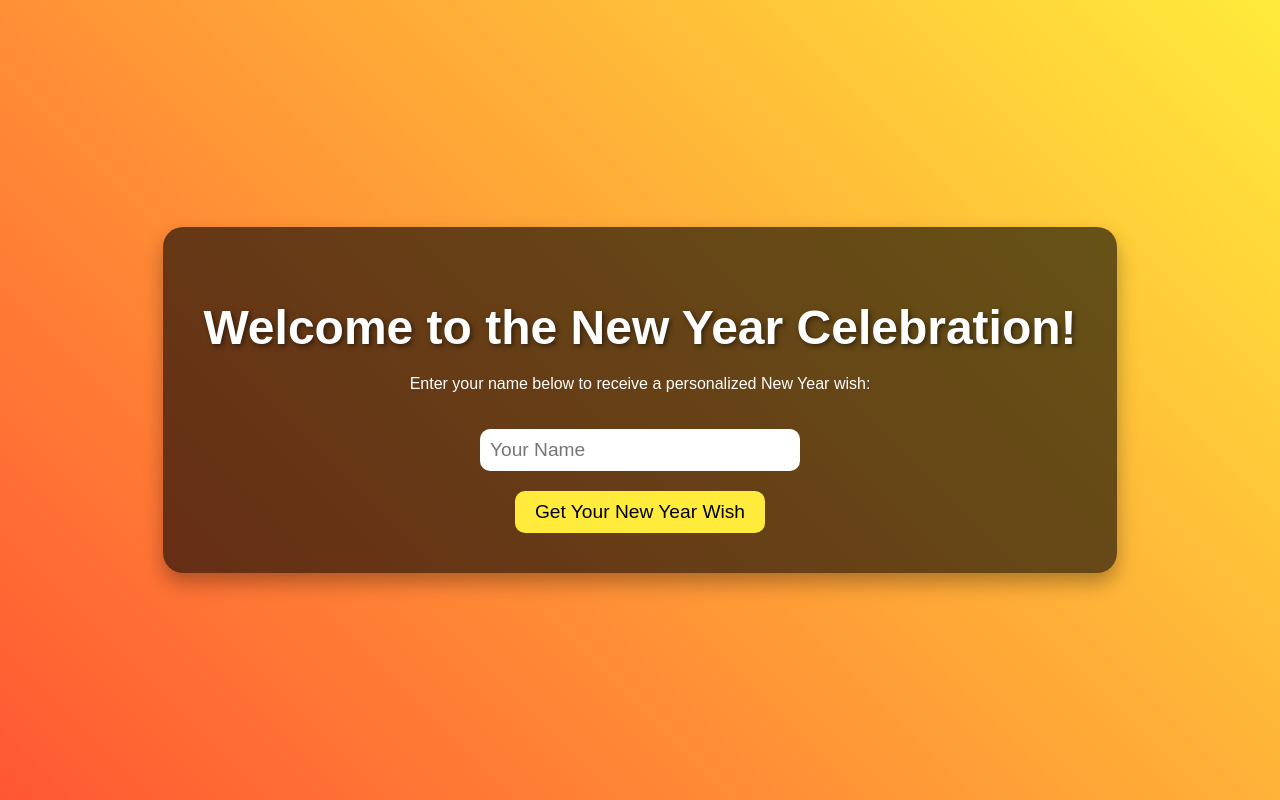
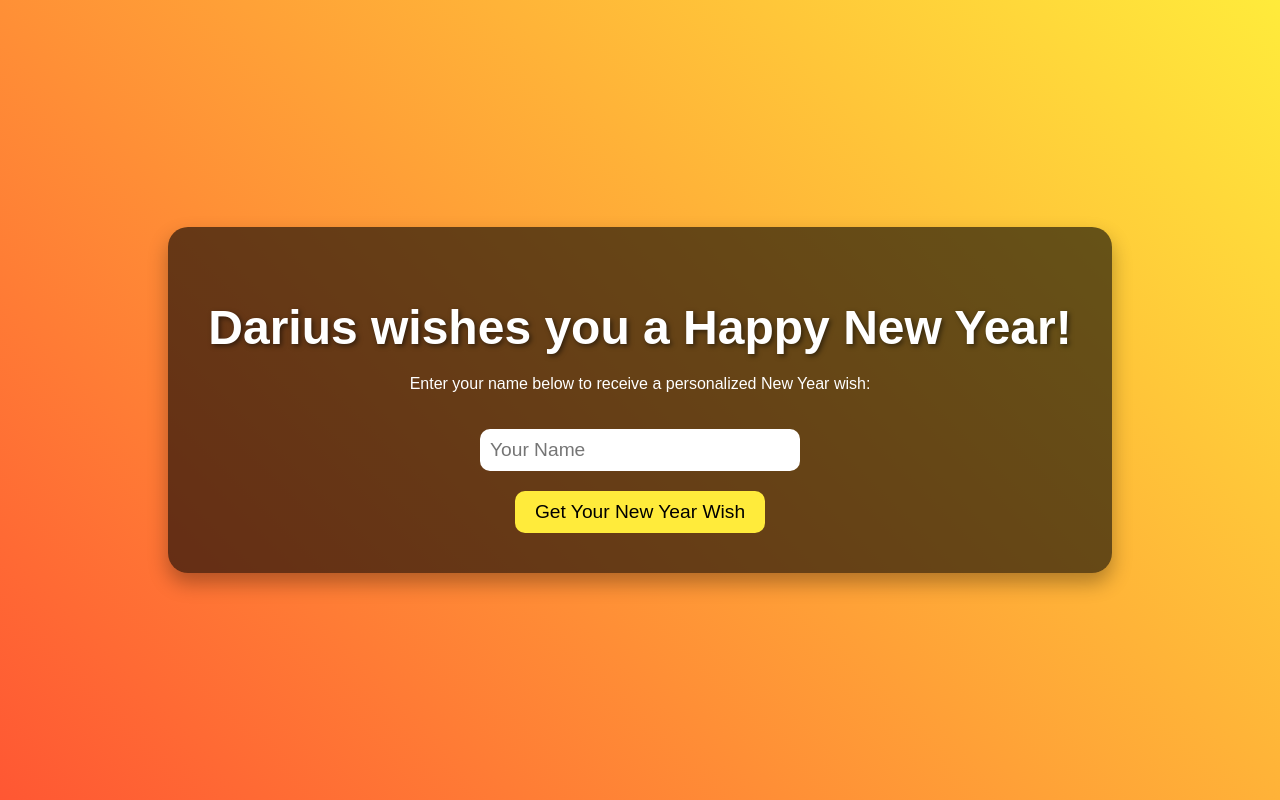
Before and after one commit to Dariusmumbere/christmas, a plain HTML site: page index.html in a window 1280 px wide. Drawn offline with Linux system fonts and the light colour scheme.

Commit message:
Update index.html

```diff
--- a/index.html
+++ b/index.html
@@ -60,7 +60,7 @@
 <body>
 
   <div class="welcome-container">
-    <h1>Welcome to the New Year Celebration!</h1>
+    <h1>Darius wishes you a Happy New Year!</h1>
     <p>Enter your name below to receive a personalized New Year wish:</p>
 
     <form id="nameForm">
```
